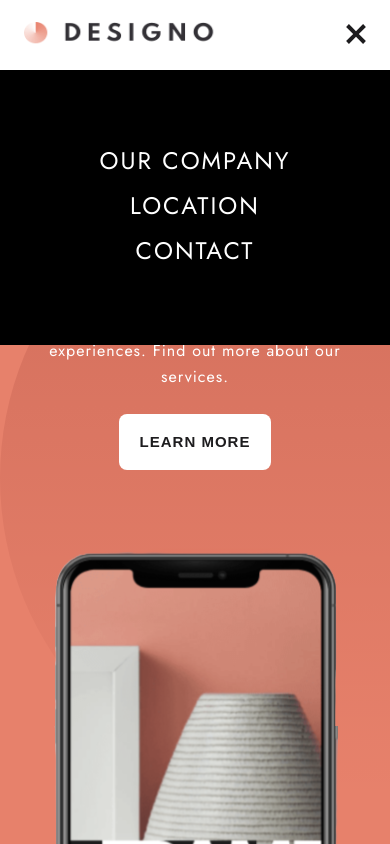
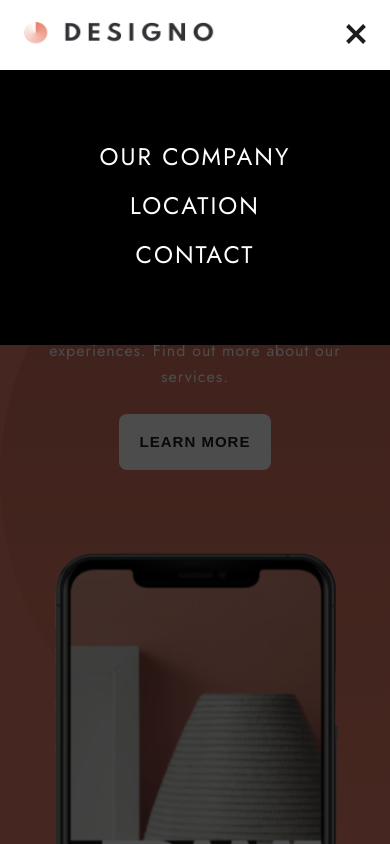
Before and after one commit to papilo-cloud/designo, a React (Vite) app: page / in a window 390 px wide. Both pictures are taken after a click on the button 354 px from the left and 35 px from the top of the page. Shown: the top 844 px of the page. Built offline with nearby package versions, Linux system fonts and the light colour scheme.

Commit message:
some changes to the navbar

```diff
--- a/src/components/navbar/Navbar.tsx
+++ b/src/components/navbar/Navbar.tsx
@@ -8,7 +8,7 @@ import { useEffect, useRef, useState } from 'react'
 export const Navbar = () => {
 
     const [menu, setMenu] = useState(false)
-    const menuRef = useRef<HTMLElement>(null!)
+    const menuRef = useRef<HTMLUListElement>(null!)
     const menuRef1 = useRef<HTMLDivElement>(null!)
 
     useEffect(() => {
@@ -32,8 +32,8 @@ export const Navbar = () => {
         <div className='container'>
             <div className="header">
                 <Link to="/" className='logo'><img src={logo} alt="logo" /></Link>
-                <nav className={menu ? 'open': ''} ref={menuRef}>
-                    <ul>
+                <nav className={menu ? 'open': ''}>
+                    <ul ref={menuRef}>
                         <li onClick={() => setMenu(!menu)}>
                             <Link to='/company'>Our Company</Link>
                         </li>
--- a/src/components/navbar/navbar.css
+++ b/src/components/navbar/navbar.css
@@ -23,16 +23,15 @@ header{
         width: 100%;
         left: 0;
         margin-inline: auto;
-        padding-block: 20px;
-        background-color: #000;
-        transition: all .7s;
+        background-color: rgba(0, 0, 0, 0.7);
+        transition: all .4s;
         display: block;
         z-index: 1;
-        height: 275px;
         scale: 0;
         opacity: 0;
         display: flex;
         justify-content: center;
+        height: 100vh;
     }
     .header .open{
         scale: 1;
@@ -41,10 +40,12 @@ header{
     .header nav ul {
         display: flex;
         flex-direction: column;
-        gap: 16px;
-        width: auto;
+        gap: 20px;
+        width: 100%;
         justify-content: center;
+        height: 275px;
         align-items: center;
+        background-color: #000;
     }
     .header nav ul li a{
         font-size: 1.5em;
@@ -53,6 +54,7 @@ header{
         line-height: 25px;
         color: #fff;
         text-transform: uppercase;
+
     }
 }
 @media (min-width: 48em) {
```
